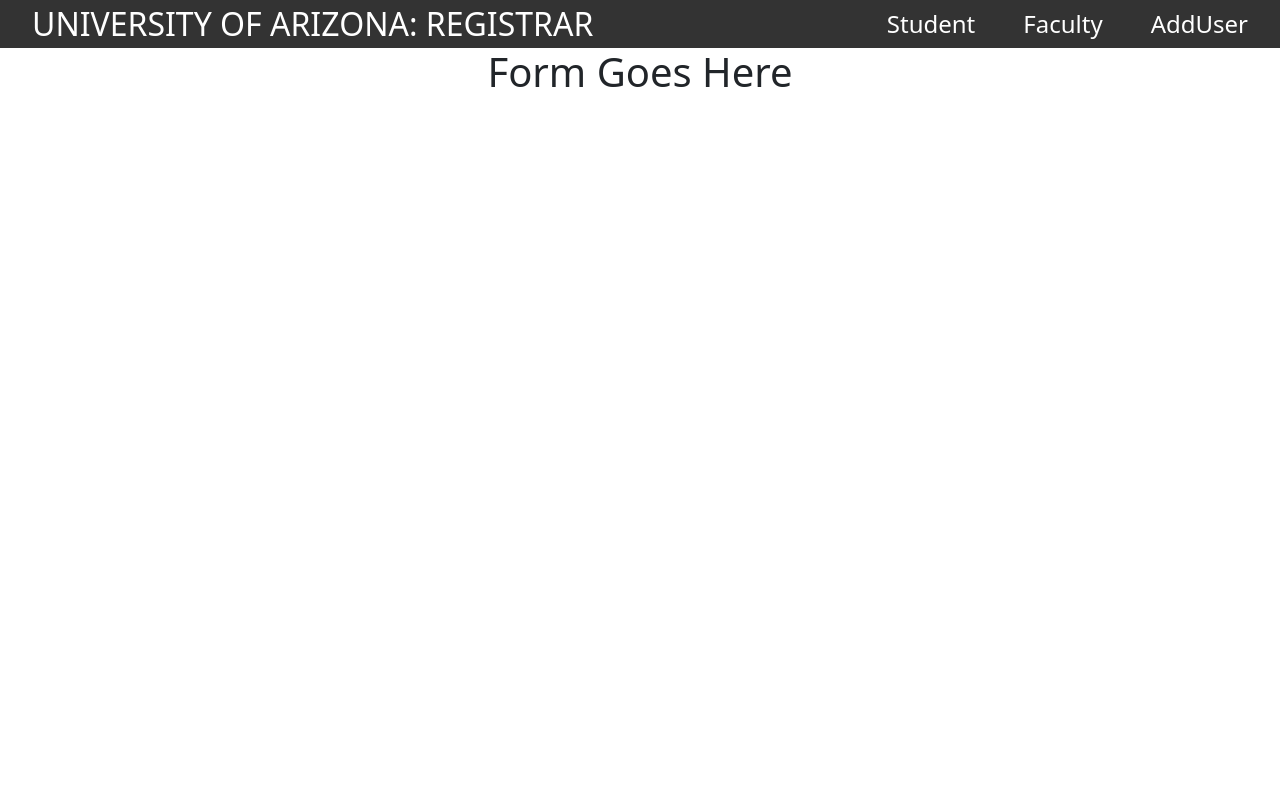
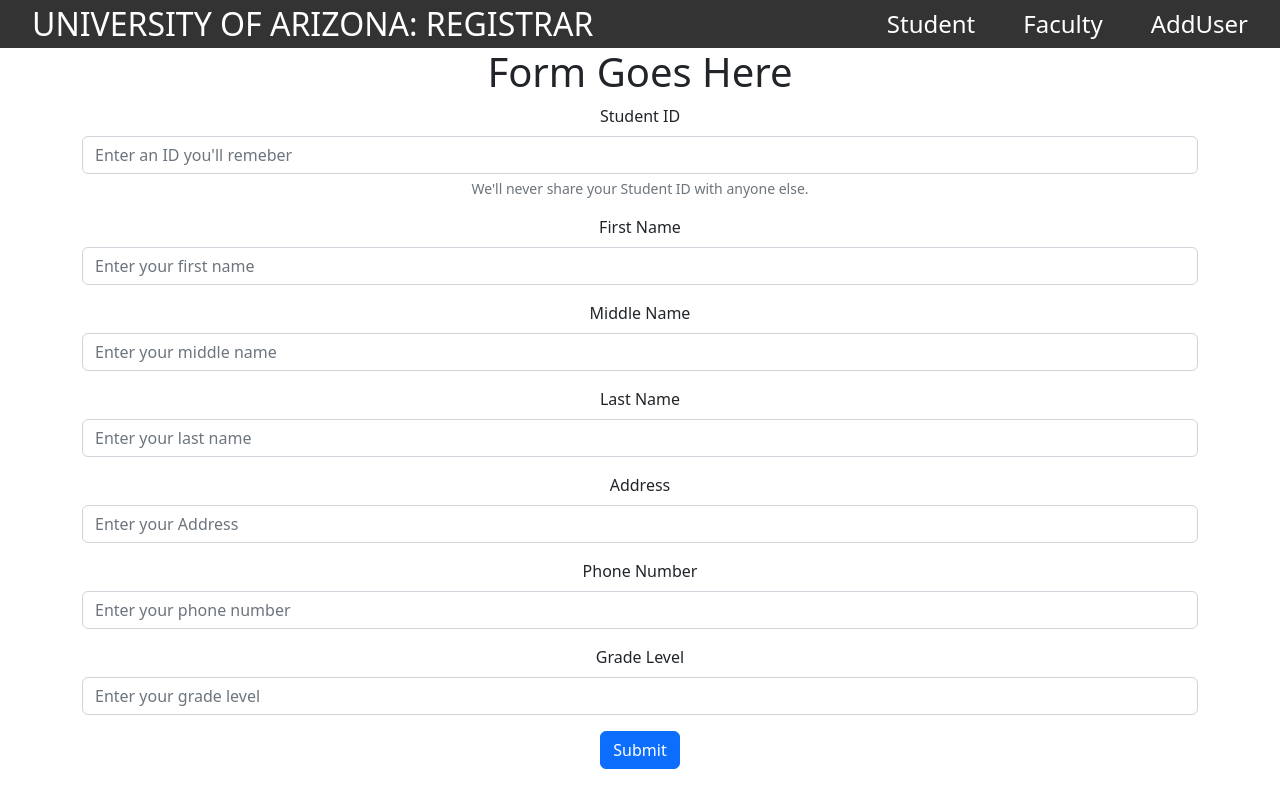
Before and after one commit to RAR-Dev2013/StudentRepoProject, a React (Create React App) app in the folder frontend-react/frontend/: page /addUser in a window 1280 px wide. Built offline with nearby package versions, Linux system fonts and the light colour scheme.

Commit message:
Created addUsers Form

```diff
--- a/frontend-react/frontend/src/users/addUsers.js
+++ b/frontend-react/frontend/src/users/addUsers.js
@@ -3,5 +3,37 @@ import React from "react";
 export default function AddUser() {
     return <div className="container">
         <h1>Form Goes Here</h1>
+        <form>
+            <div class="mb-3">
+                <label for="labelStudentID" class="form-label">Student ID</label>
+                <input type="studentID" class="form-control" id="inputStudentId" aria-describedby="emailHelp" placeholder="Enter an ID you'll remeber"/>
+                    <div id="helpStudentID" class="form-text">We'll never share your Student ID with anyone else.</div>
+            </div>
+            <div class="mb-3">
+                <label for="inputFirstName" class="form-label">First Name</label>
+                <input type="firstName" class="form-control" id="inputFirstName" placeholder="Enter your first name"/>
+            </div>
+            <div class="mb-3">
+                <label for="inputMiddleName" class="form-label">Middle Name</label>
+                <input type="middleName" class="form-control" id="inputMiddleName" placeholder="Enter your middle name"/>
+            </div>
+            <div class="mb-3">
+                <label for="inputLastName" class="form-label">Last Name</label>
+                <input type="lastName" class="form-control" id="inputLastName" placeholder="Enter your last name"/>
+            </div>
+            <div class="mb-3">
+                <label for="inputAddress" class="form-label">Address</label>
+                <input type="Address" class="form-control" id="inputAddress" placeholder="Enter your Address"/>
+            </div>
+            <div class="mb-3">
+                <label for="inputPhoneNumber" class="form-label">Phone Number</label>
+                <input type="phoneNumber" class="form-control" id="inputPhoneNumber" placeholder="Enter your phone number"/>
+            </div>
+            <div class="mb-3">
+                <label for="inputGradeLevel" class="form-label">Grade Level</label>
+                <input type="gradeLevel" class="form-control" id="inputGradeLevel" placeholder="Enter your grade level"/>
+            </div>
+            <button type="submit" class="btn btn-primary">Submit</button>
+        </form>
     </div>
 }
```
